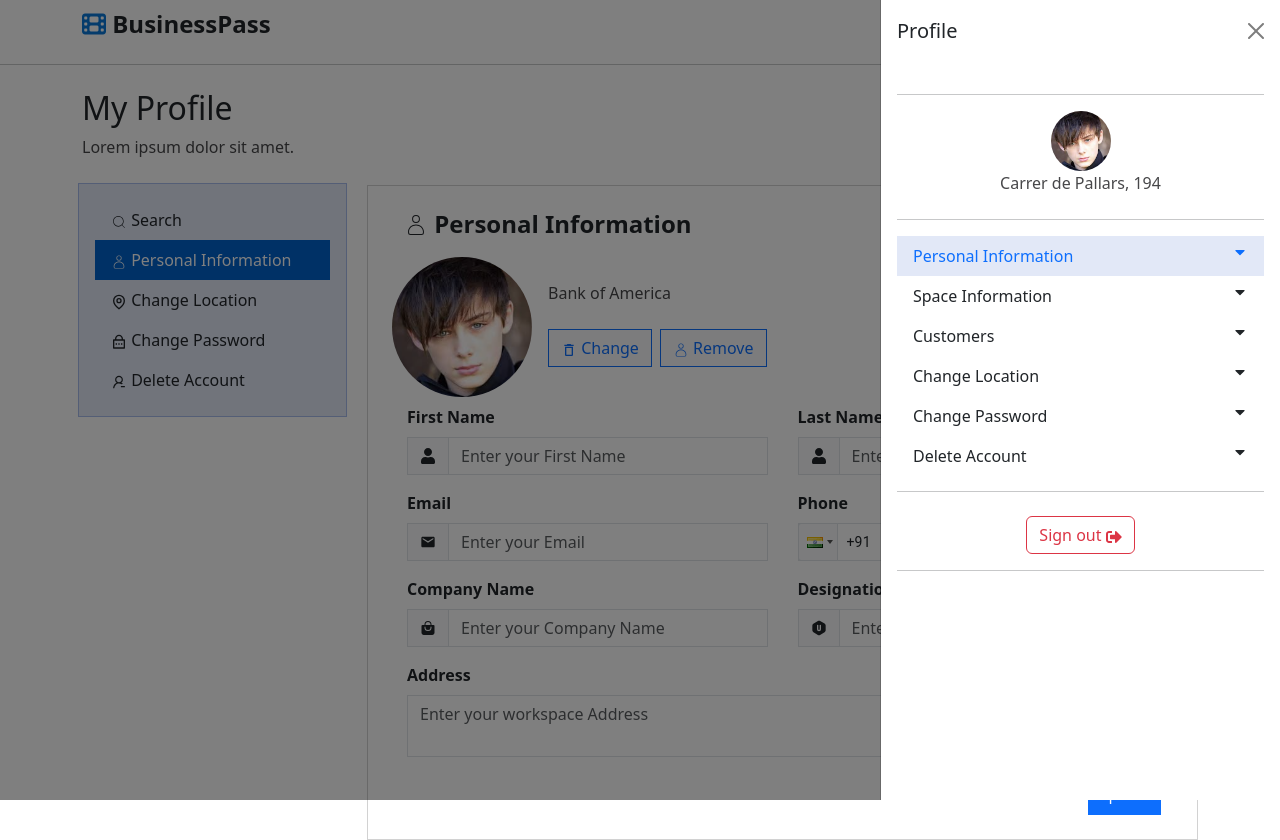
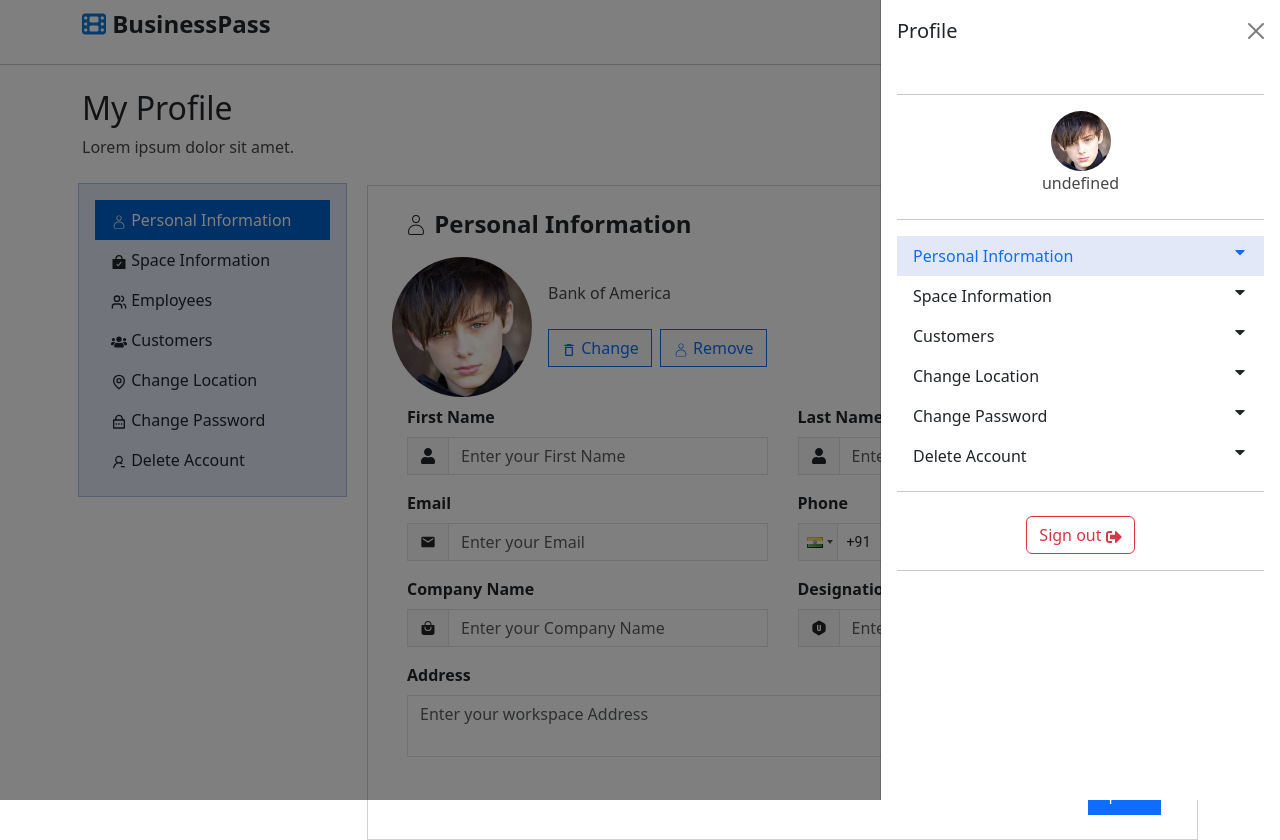
Before and after one commit to parthvagadiya3388/web, a React (Create React App) app: page /profile in a window 1280 px wide. Both pictures are taken after a click on the button 1190 px from the left and 28 px from the top of the page. Built offline with nearby package versions, Linux system fonts and the light colour scheme.

Commit message:
changes 27

```diff
--- a/package.json
+++ b/package.json
@@ -4,6 +4,7 @@
   "private": true,
   "dependencies": {
     "@popperjs/core": "^2.11.8",
+    "@reduxjs/toolkit": "^2.2.5",
     "@testing-library/jest-dom": "^5.17.0",
     "@testing-library/react": "^13.4.0",
     "@testing-library/user-event": "^13.5.0",
--- a/src/Components/order-conform.js
+++ b/src/Components/order-conform.js
@@ -10,7 +10,7 @@ import Productcard from "./product-card";
 export default function Order_Conform() {
   return (
     <>
-      <Profile_header title="Tony Patel" />
+      <Profile_header />
       <Container>
         <Row>
           <Col className="wlc_card" sm={12} md={12} lg={7}>
--- a/src/Components/searching-page.js
+++ b/src/Components/searching-page.js
@@ -1,4 +1,4 @@
-import React from 'react'
+import React, { useContext, useEffect } from 'react'
 import { Col, Container, Form, InputGroup, Row } from 'react-bootstrap'
 import img1 from "../assets/images/asset 14.jpeg";
 import img2 from "../assets/images/asset 9.jpeg";
@@ -42,7 +42,7 @@ const productdata = [
 export default function List_item_page() {
   return (
     <>
-    <Profile_header title="Tony Patel"/>
+    <Profile_header />
     <Container>
 
         <Row className="">
--- a/src/Components/welcome-first.js
+++ b/src/Components/welcome-first.js
@@ -84,11 +84,13 @@ export default function Welcome1() {
                 </Form.Group>
 
                   <Button className="Submit_button w-100" variant="primary" type="submit">
+
                   Gate Access
                   </Button>
               </Form>
             </Card>
           </Col>
+
           <Col sm={12} md={12} lg={7} className="h-100 image_main">
             <Image className="Wel_img" src={img1}/>
           </Col>
--- a/src/index.js
+++ b/src/index.js
@@ -3,11 +3,15 @@ import ReactDOM from 'react-dom/client';
 import './index.css';
 import App from './App';
 import reportWebVitals from './reportWebVitals';
+import { Provider } from 'react-redux';
+import { store } from './redux/store';
 
 const root = ReactDOM.createRoot(document.getElementById('root'));
 root.render(
   <React.StrictMode>
-    <App />
+    <Provider store={store}>
+        <App />
+    </Provider>
   </React.StrictMode>
 );
 
--- a/src/login_Components/employe_list.js
+++ b/src/login_Components/employe_list.js
@@ -71,7 +71,7 @@ export default function Employe_list() {
 
   return (
     <>
-    <Profile_header title="Carrer De Pallars,194"/>
+    <Profile_header/>
 
     <Modal show={show}>
         <Card className="p-4 togl_card">
@@ -178,6 +178,11 @@ export default function Employe_list() {
                     <div className="p-3 Profile_Side_bar border_radias">
                         <ul className="nav flex-column">
                         <li className="nav-item">
+                            <Link className="nav-link  btn btn-primary radius text-start text-dark" to="/profile">
+                            <FaUser /> Personal Information
+                            </Link>
+                        </li>
+                        <li className="nav-item">
                             <Link className="nav-link  btn btn-primary radius text-start text-dark" href="#">
                             <IoBagCheckSharp /> Space Information
                             </Link>
@@ -193,7 +198,7 @@ export default function Employe_list() {
                             </Link>
                         </li>
                         <li className="nav-item">
-                            <Link className="nav-link text-dark btn btn-primary radius text-start" href="#">
+                            <Link className="nav-link text-dark btn btn-primary radius text-start" to="/search">
                             <GoLocation /> Change Location
                             </Link>
                         </li>
--- a/src/login_Components/profile-header.js
+++ b/src/login_Components/profile-header.js
@@ -1,14 +1,31 @@
-import React, { useState } from 'react';
+import React, { useContext, useEffect, useState } from 'react';
 import { Button, Col, Container, Offcanvas, Row, ListGroup } from 'react-bootstrap';
 import { FaCaretDown, FaSignOutAlt } from 'react-icons/fa';
 import { NavLink } from 'react-router-dom';
 import img4 from '../assets/images/profile.jpeg'; // Replace this with your actual image path
+import { useDispatch, useSelector } from 'react-redux';
+import { AuthContext } from './AuthContext';
+import { setFirstName, setLastName } from '../redux/reducer/nameSlice';
 
 export default function ProfileHeader(props) {
   const [show, setShow] = useState(false);
 
   const handleClose = () => setShow(false);
   const handleShow = () => setShow(true);
+
+  const dispatch = useDispatch();
+  const firstName = useSelector((state) => state.name.firstName);
+  const lastName = useSelector((state) => state.name.lastName);
+  const { user } = useContext(AuthContext);
+
+  useEffect(() => {
+    const [first, last] = user.name.split(' ');
+    dispatch(setFirstName(first));
+    dispatch(setLastName(last));
+  }, [user , dispatch ]);
+
+  const fullname = firstName +" "+ lastName;
+
 
   return (
     <>
@@ -25,7 +42,7 @@ export default function ProfileHeader(props) {
           </Col>
           <Col xs={6} className="text-end d-flex justify-content-end align-items-center p-0">
             <img src={img4} alt="Profile" className="rounded-circle" width="40" />
-            <span className="ms-1 me-0">{props.title}</span>
+            <span className="ms-1 me-0">{fullname}</span>
             <Button className='bg-white text-dark border-0' onClick={handleShow}>
               <FaCaretDown />
             </Button>
@@ -40,7 +57,7 @@ export default function ProfileHeader(props) {
             <hr />
             <div className="text-center mb-4">
               <img src={img4} alt="Profile" className="rounded-circle" width="60" />
-              <p>Carrer de Pallars, 194</p>
+              <p>{fullname}</p>
             </div> <hr />
             <ListGroup variant="flush">
               <ListGroup.Item action className='listGroup_profile text-primary'>
--- a/src/login_Components/profile.js
+++ b/src/login_Components/profile.js
@@ -2,7 +2,7 @@ import React, { useContext, useEffect, useState } from 'react';
 import img4 from '../assets/images/profile.jpeg';
 import { Link } from 'react-router-dom';
 import { Button,Card,Col,Container,Form ,Row,InputGroup} from "react-bootstrap";
-import { FaUser } from "react-icons/fa";
+import { FaUser, FaUsers } from "react-icons/fa";
 import { MdEmail, MdOutlineDeleteOutline } from "react-icons/md";
 import { TbHelpHexagonFilled, TbHexagonLetterUFilled } from "react-icons/tb";
 import PhoneInput from "react-phone-input-2";
@@ -11,17 +11,22 @@ import { CiSearch, CiUser } from 'react-icons/ci';
 import { RiLockPasswordLine } from 'react-icons/ri';
 import { GrLocation } from 'react-icons/gr';
 import { AiOutlineUserDelete } from 'react-icons/ai';
-import { IoBagHandle } from 'react-icons/io5';
+import { IoBagCheckSharp, IoBagHandle } from 'react-icons/io5';
 import Profile_header from './profile-header';
 import { AuthContext } from './AuthContext';
+import { useDispatch, useSelector } from 'react-redux';
+import { setFirstName, setLastName } from '../redux/reducer/nameSlice';
+import { LuUsers } from 'react-icons/lu';
 
 
 export default function Profile() {
 
+  const dispatch = useDispatch();
+  const firstName = useSelector((state) => state.name.firstName);
+  const lastName = useSelector((state) => state.name.lastName);
+
   const { user } = useContext(AuthContext);
   const [email , setEmail] = useState();
-  const [firstName, setFirstName] = useState('');
-  const [lastName, setLastName] = useState('');
   const [address , setAddress] = useState();
   const [phone , setPhone] = useState();
   const [position , setPosition] = useState();
@@ -29,12 +34,12 @@ export default function Profile() {
   useEffect(() => {
     setEmail(user.email);
     const [first, last] = user.name.split(' ');
-    setFirstName(first);
-    setLastName(last);
+    dispatch(setFirstName(first));
+    dispatch(setLastName(last));
     setAddress(user.address);
     setPhone(user.phone);
     setPosition(user.position);
-  }, [user]);
+  }, [user , dispatch ]);
 
   function handleInputChange(setter) {
     return function(e) {
@@ -64,17 +69,27 @@ export default function Profile() {
           <div className="p-3 Profile_Side_bar border_radias">
             <ul className="nav flex-column">
               <li className="nav-item">
-                <Link className="nav-link text-dark btn btn-primary radius text-start" to="/search">
-                <CiSearch /> Search
-                </Link>
-              </li>
-              <li className="nav-item">
                 <Link className="nav-link active btn btn-primary radius text-start" >
                 <CiUser /> Personal Information
                 </Link>
               </li>
+                        <li className="nav-item">
+                            <Link className="nav-link  btn btn-primary radius text-start text-dark" href="#">
+                            <IoBagCheckSharp /> Space Information
+                            </Link>
+                        </li>
               <li className="nav-item">
-                <Link className="nav-link text-dark btn btn-primary radius text-start" href="#">
+                <Link className="nav-link text-dark btn btn-primary radius text-start" to="/emplist" >
+                <LuUsers /> Employees
+                </Link>
+              </li>
+                        <li className="nav-item">
+                            <Link className="nav-link text-dark btn btn-primary radius text-start" href="#">
+                            <FaUsers /> Customers
+                            </Link>
+                        </li>
+              <li className="nav-item">
+                <Link className="nav-link text-dark btn btn-primary radius text-start" to="/search">
                 <GrLocation /> Change Location
                 </Link>
               </li>
@@ -217,7 +232,7 @@ export default function Profile() {
                   </Col>
                 </div>
                 <div className="container text-end">
-                    <Button className="Submit_button p-2" variant="primary" type="submit" >
+                    <Button className="Submit_button p-2" variant="primary" >
                       Update
                     </Button>
                 </div>
--- /dev/null
+++ b/src/redux/reducer/nameSlice.js
@@ -0,0 +1,21 @@
+import { createSlice } from '@reduxjs/toolkit'
+
+const nameSlice = createSlice({
+    name: 'name',
+    initialState: {
+      firstName: '',
+      lastName: '',
+    },
+    reducers: {
+      setFirstName: (state, action) => {
+        state.firstName = action.payload;
+      },
+      setLastName: (state, action) => {
+        state.lastName = action.payload;
+      },
+    },
+  });
+
+export const {setFirstName , setLastName } = nameSlice.actions
+
+export default nameSlice.reducer
--- /dev/null
+++ b/src/redux/store.js
@@ -0,0 +1,8 @@
+import { configureStore } from "@reduxjs/toolkit";
+import nameReducer from "./reducer/nameSlice";
+
+export const store = configureStore({
+     reducer: {
+        name:nameReducer,
+     },
+})
```
Also changed, not shown: 1 other file (tests, documents, lock files or other folders).
